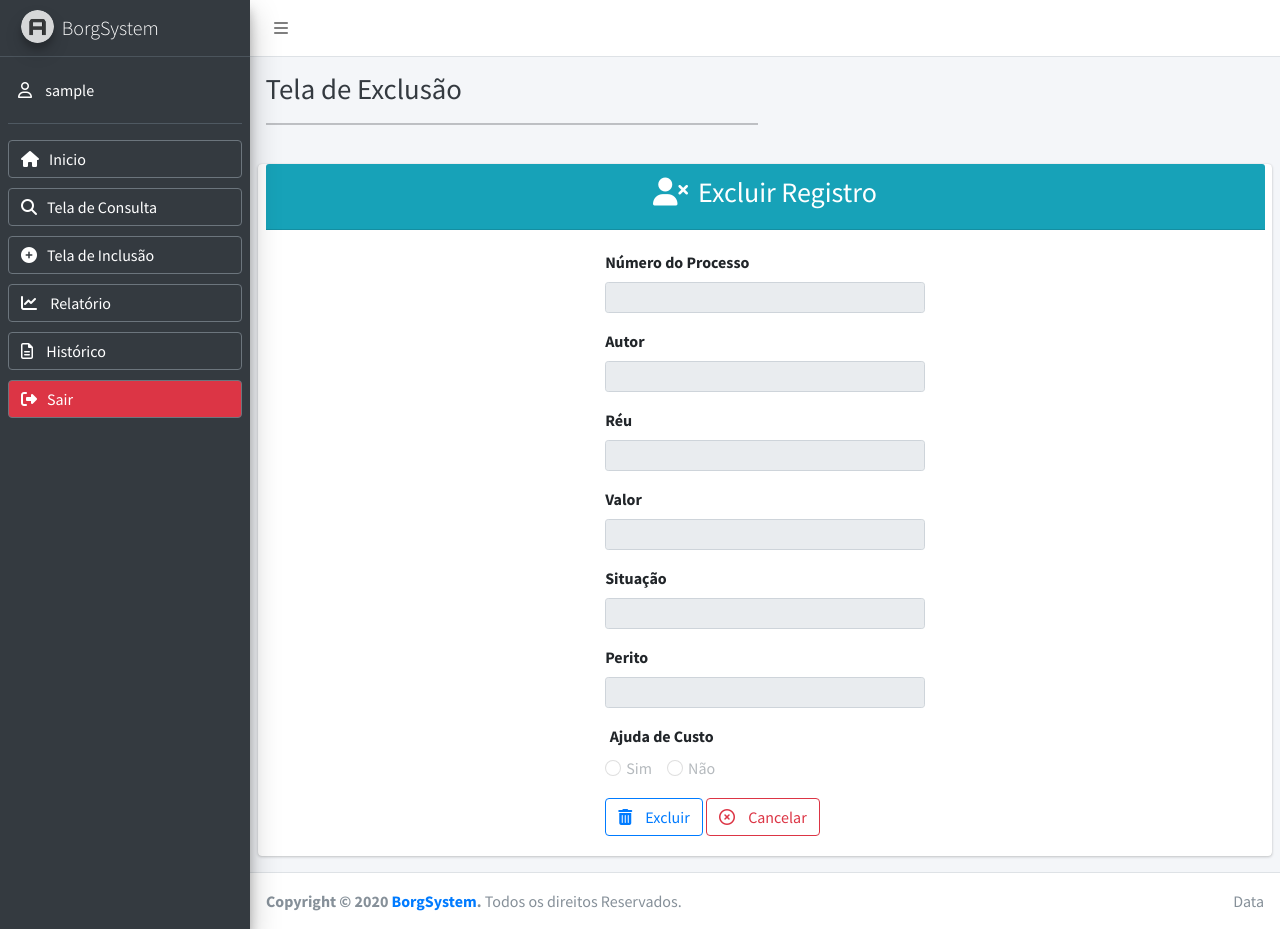
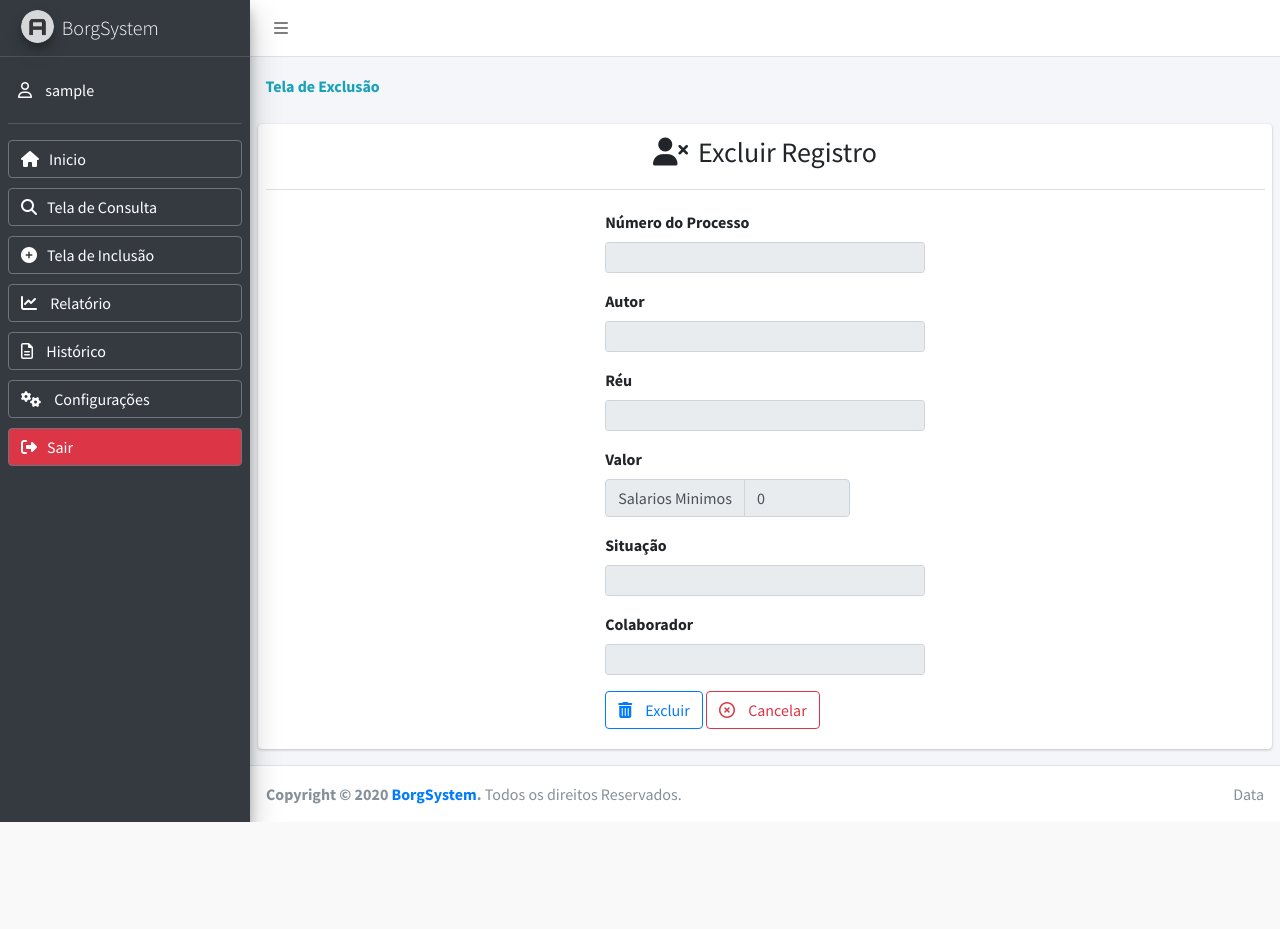
Before and after one commit to fprocaci/borgSystem, a PHP site: page /telaExclusao.php?id=1 in a window 1280 px wide. After the commit the page ends 822 px from the top, so only its background shows below. Run offline with PHP 8.4, Linux system fonts and the light colour scheme; the visitor is signed in with stand-in values (Sample User, id 1); data that the repository does not hold is empty; some libraries are stand-ins or nearby versions.

Commit message:
Salvando salario minimo

```diff
--- a/phpclasses/alterarRegistro.php
+++ b/phpclasses/alterarRegistro.php
@@ -6,12 +6,12 @@
     $valor = $_POST['valor'] * 1100;
     $situacao = $_POST['situacao'];
     $perito = $_POST['perito'];
-    $flagCusto = $_POST['flagCusto'];
+    //$flagCusto = $_POST['flagCusto'];
 
     $queryInsertSituacao = "insert into historico values ('$numeroProcesso','$situacao','$perito')";
 
     $queryInsert = "update controle_de_honorarios_csv set autor = '$autor', reu = '$reu', valor= '$valor', situacao = '$situacao'
-    ,perito = '$perito',flagCusto = '$flagCusto' where numeroProcesso = '$numeroProcesso'";
+    ,perito = '$perito' where numeroProcesso = '$numeroProcesso'";
     mysqli_query($conn,"SET NAMES 'utf8'");
     mysqli_query($conn,'SET character_set_connection=utf8');
     mysqli_query($conn,'SET character_set_client=utf8');
--- a/phpclasses/encerraHonorario.php
+++ b/phpclasses/encerraHonorario.php
@@ -18,9 +18,9 @@
     $valor = $obj['valor'];
     $situacao = $obj['situacao'];
     $perito = $obj['perito'];
-    $flagCusto = $obj['flagCusto'];
+    //$flagCusto = $obj['flagCusto'];
 
-    $queryInsert = "Insert into controle_de_honorarios_esp (numeroProcesso,autor,reu,valor,situacao,perito,flagCusto) values ('$numProcesso','$autor','$reu','$valorAtualizado','$situacao','$perito','$flagCusto')";
+    $queryInsert = "Insert into controle_de_honorarios_esp (numeroProcesso,autor,reu,valor,situacao,perito) values ('$numProcesso','$autor','$reu','$valorAtualizado','$situacao','$perito')";
 
     mysqli_query($conn,"SET NAMES 'utf8'");
     mysqli_query($conn,'SET character_set_connection=utf8');
--- a/phpclasses/header.php
+++ b/phpclasses/header.php
@@ -107,6 +107,12 @@
               Histórico
             </button>
           </a>
+          <a style="margin-bottom:10px" href="telaConfiguracoes.php">
+            <button class="col-12 btn btn-outline-secondary text-white text-left">
+              <i class="fa fa-cogs" style="margin-right:10px"></i>
+                Configurações
+            </button>
+          </a>
           <!--<a style="margin-bottom:10px" href="telaHistoricoStatus.php">
             <button class="col-12 btn btn-outline-secondary text-white text-left">
               <i class="far fa-file-alt" style="margin-right:10px"></i>
--- a/phpclasses/incluirRegistro.php
+++ b/phpclasses/incluirRegistro.php
@@ -6,10 +6,10 @@
     $valor = $_POST['valor'] * 1100;
     $situacao = $_POST['situacao'];
     $perito = $_POST['perito'];
-    $flagCusto = $_POST['flagCusto'];
+    //$flagCusto = $_POST['flagCusto'];
     //$dhInclusao = date("Y-m-d");
     $queryInsertSituacao = "insert into historico values ('$numeroProcesso','$situacao','$perito')";
-    $queryInsert = "Insert into controle_de_honorarios_csv (numeroProcesso,autor,reu,valor,situacao,perito,flagCusto) values ('$numeroProcesso','$autor','$reu','$valor','$situacao','$perito','$flagCusto')";
+    $queryInsert = "Insert into controle_de_honorarios_csv (numeroProcesso,autor,reu,valor,situacao,perito) values ('$numeroProcesso','$autor','$reu','$valor','$situacao','$perito')";
     mysqli_query($conn,"SET NAMES 'utf8'");
     mysqli_query($conn,'SET character_set_connection=utf8');
     mysqli_query($conn,'SET character_set_client=utf8');
--- a/telaExclusao.php
+++ b/telaExclusao.php
@@ -9,8 +9,11 @@
       <div class="container-fluid">
         <div class="row mb-2">
           <div class="col-sm-6">
-            <h1 class="m-0 text-dark">Tela de Exclusão</h1>
-            <hr>
+              <nav aria-label="breadcrumb">
+                <ol class="breadcrumb">
+                  <li class="breadcrumb-item text-info active" aria-current="page"><strong>Tela de Exclusão</strong></li>
+                </ol>
+              </nav>
           </div><!-- /.col -->
           <!--<div class="col-sm-6">
             <ol class="breadcrumb float-sm-right">
@@ -39,7 +42,7 @@
       <div class="container-fluid">
         <div class="row">
             <div class="card border-success col-12">
-                <div class="card-header bg-info text-center"><h3><i class="fas fa-user-times" style="margin-right:10px;"></i>Excluir Registro</h3></div>
+                <div class="card-header text-center"><h3><i class="fas fa-user-times" style="margin-right:10px;"></i>Excluir Registro</h3></div>
                     <div class="card-body">
                         <form class="offset-md-4">
                             <div class="form-group">
@@ -54,33 +57,39 @@
                                 <label for="reu">Réu</label>
                                 <input class="form-control form-control-sm col-6" value="<?php echo $registro['reu'] ?>" type="text" name="reu" placeholder="" required disabled>
                             </div>
-                            <div class="form-group">
-                                <label for="valor">Valor</label>
-                                <input class="form-control form-control-sm col-6" value="<?php echo $registro['valor'] ?>" type="text" name="valor" placeholder="" required disabled>
+                            <label for="valor">Valor</label>
+                            <div class="input-group mb-3">
+                                <span for="valor" class="input-group-text">Salarios Minimos</span>
+                                <input class="form-control col-2" value="<?php
+                                  echo round($registro['valor']/1100);
+                                ?>"
+                                 type="number" name="valor" placeholder="" required disabled autocomplete="off">
                             </div>
                             <div class="form-group">
                                 <label for="situacao">Situação</label>
                                 <input class="form-control  form-control-sm col-6" value="<?php echo $registro['situacao'] ?>" type="text" name="situacao" placeholder="" required disabled>
                             </div>
                             <div class="form-group">
-                                <label for="perito">Perito</label>
+                                <label for="perito">Colaborador</label>
                                 <input class="form-control form-control-sm col-6" value="<?php echo $registro['perito'] ?>" type="text" name="perito" placeholder="" disabled>
                             </div>
+                            <!--
                             <div class="form-group">
                               <div class="row">
                                 <label for="option1">Ajuda de Custo</label>
                               </div>
                               <div class="form-check form-check-inline">
-                                <input class="form-check-input" type="radio" name="flagCusto" id="inlineRadio1" value="S" <?php if($registro["flagCusto"] == "S")
-                              {echo "checked";}?> disabled>
+                                <input class="form-check-input" type="radio" name="flagCusto" id="inlineRadio1" value="S" <?php /* if($registro["flagCusto"] == "S")
+                              {echo "checked";} */?> disabled>
                                 <label class="form-check-label" for="inlineRadio1">Sim</label>
                               </div>
                               <div class="form-check form-check-inline">
-                                <input class="form-check-input" type="radio" name="flagCusto" id="inlineRadio2" value="N" <?php if($registro["flagCusto"] == "N")
-                              {echo "checked";}?> disabled>
+                                <input class="form-check-input" type="radio" name="flagCusto" id="inlineRadio2" value="N" <?php /* if($registro["flagCusto"] == "N")
+                              {echo "checked";}*/ ?> disabled>
                                 <label class="form-check-label" for="inlineRadio2">Não</label>
                               </div>
                             </div>
+                            -->
                             <a href="phpclasses/excluirRegistro.php?id='<?php echo $registro["numeroProcesso"]?>'">
                               <button type="button" class="btn btn-outline-primary">
                                 <i class="fas fa-trash-alt" style="margin-right:10px;"></i>
@@ -98,49 +107,7 @@
                 </div>
 
             </div>
-        <!-- /.row -->
-        </div><!-- /.container-fluid -->
-    </div>
-    <!-- /.content -->
-  </div>
-  <!-- /.content-wrapper -->
-  <!-- Modal -->
-  <div class="modal fade" id="exampleModalLabel" tabindex="-1" aria-labelledby="exampleModalLabel" aria-hidden="true">
-    <div class="modal-dialog">
-      <div class="modal-content">
-        <div class="modal-header">
-          <h5 class="modal-title" id="exampleModalLabel">New message</h5>
-          <button type="button" class="close" data-dismiss="modal" aria-label="Close">
-            <span aria-hidden="true">&times;</span>
-          </button>
         </div>
-        <div class="modal-body">
-          <form>
-            <div class="form-group">
-              <label for="recipient-name" class="col-form-label">Recipient:</label>
-              <input type="text" class="form-control" id="recipient-name">
-            </div>
-            <div class="form-group">
-              <label for="message-text" class="col-form-label">Message:</label>
-              <textarea class="form-control" id="message-text"></textarea>
-            </div>
-          </form>
-        </div>
-        <div class="modal-footer">
-          <button type="button" class="btn btn-secondary" data-dismiss="modal">Close</button>
-          <button type="button" class="btn btn-primary">Send message</button>
-        </div>
-      </div>
     </div>
   </div>
-  <!-- Modal End -->
-  <!-- Control Sidebar -->
-  <aside class="control-sidebar control-sidebar-dark">
-    <!-- Control sidebar content goes here -->
-    <div class="p-3">
-      <h5>Title</h5>
-      <p>Sidebar content</p>
-    </div>
-  </aside>
-  <!-- /.control-sidebar -->
   <?php include("phpclasses/footer.php")?>
--- a/telaInclusao.php
+++ b/telaInclusao.php
@@ -82,11 +82,12 @@
                                 autocomplete="off" required>
                             </div>
                             <div class="form-group">
-                                <label for="perito" class="form-label">Perito</label>
+                                <label for="perito" class="form-label">Colaborador</label>
                                 <input class="form-control form-control-sm col-6" type="text" name="perito"
                                 autocomplete="off">
                             </div>
 
+                            <!--
                             <div class="form-group">
                               <div class="row">
                                 <label for="option1">Ajuda de Custo</label>
@@ -100,6 +101,7 @@
                                 <label class="form-check-label" for="inlineRadio2">Não</label>
                               </div>
                             </div>
+                            -->
 
 
                             <button type="submit" class="btn btn-outline-primary">
--- a/telaRecuperacao.php
+++ b/telaRecuperacao.php
@@ -37,8 +37,8 @@
         mysqli_query($conn,'SET character_set_results=utf8');
         $resultado = mysqli_query($conn,$query);
         $registro = mysqli_fetch_assoc($resultado);
+    ?>
 
-    ?>
     <div class="content">
       <div class="container-fluid">
         <div class="row">
```
Also changed, not shown: pages/forms/formSalarioMinimo.php (added, +40 -0 lines), phpclasses/alteraSalarioMinimo.php (added, +12 -0 lines), starter.php (+1 -10 lines), telaAlteracao.php (+7 -7 lines), telaConfiguracoes.php (added, +46 -0 lines).
